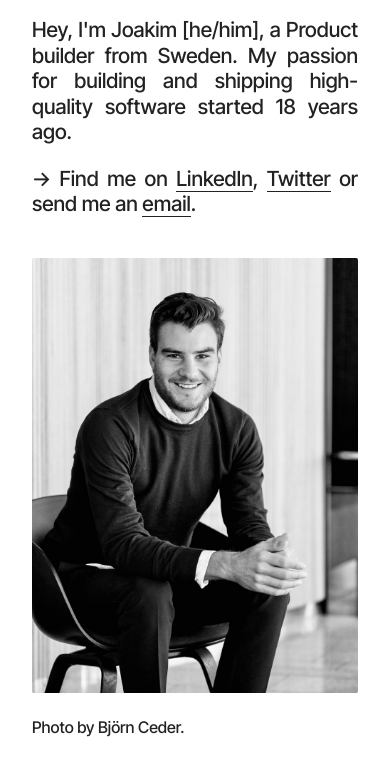
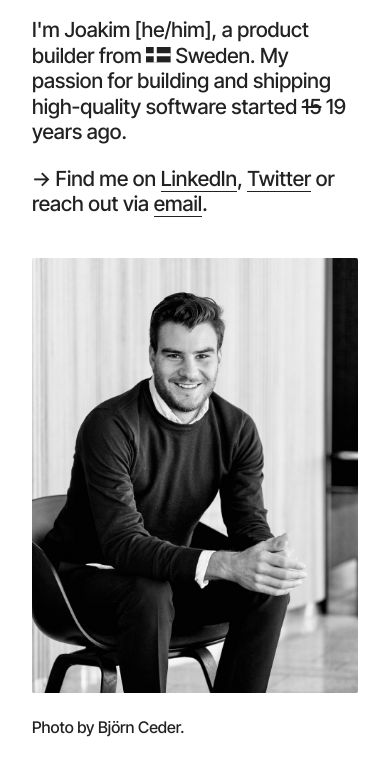
Before and after one commit to joakimgreen/joakimgreen.github.io, a plain HTML site: page index.html in a window 390 px wide. Shown: the part 92-868 px from the top of the page. Drawn offline with Linux system fonts and the light colour scheme.

Commit message:
Adding inline svg flag

```diff
--- a/index.html
+++ b/index.html
@@ -32,8 +32,9 @@
 			<h2>Founder & CEO at <a href="https://proposales.com">Proposales</a><sup>&reg;</sup></h2>
 		</header>
 		<main>
-			<p>Hey, I'm Joakim [he/him], a Product builder from Sweden. My passion for building and shipping high-quality software started 18 years ago.</p>
-			<p>-> Find me on <a href="https://www.linkedin.com/in/joakimgreen/">LinkedIn</a>, <a href="https://twitter.com/joakimgreen">Twitter</a> or send me an <a href="mailto:info@joakimgreen.com">email</a>.</p>
+			<p>I'm Joakim [he/him], a product builder from <svg role="img" class="flag" xmlns="http://www.w3.org/2000/svg" viewBox="0 0 8 5"><path class="flag__background" d="M0,0H8V5H0Z"/><path class="flag__cross" d="M0,2.5h8M3,0v5"/></svg> Sweden.
+				My passion for building and shipping high-quality software started <s>15</s> 19 years ago.</p>
+			<p>-> Find me on <a title="Visit Joakim Green's LinkedIn Profile" href="https://www.linkedin.com/in/joakimgreen/">LinkedIn</a>, <a title="Visit Joakim Green's Twitter Profile" href="https://twitter.com/joakimgreen">Twitter</a> or reach out via <a title="Send an email to Joakim Green" href="mailto:info@joakimgreen.com">email</a>.</p>
 			<br/>
 			<img src="joakim.jpg" alt="Joakim Green" />
 		</main>
--- a/main.css
+++ b/main.css
@@ -28,9 +28,10 @@ h1, h2, h3, h4, h5, h6, ul, ol {
 h1, h1 *, h2, h2 *, p, p * {
 	line-height: 1.6rem;
 	font-size: 1.3rem !important;
-	text-align: justify;
 	font-weight: 500;
 	max-width: 768px;
+	text-wrap: pretty;
+	white-space: pre-line;
 }
 h1, h2 {
 	display: inline;
@@ -66,12 +67,24 @@ img {
 	margin-bottom: 20px;
 	max-width: 458px;
 }
+.flag {
+	height: 0.74em;
+}
+.flag__background {
+	fill: #222;
+}
+.flag__cross {
+	stroke: #fff;
+}
 @media only screen and (max-width: 498px) {
 	body {
 		margin-top: 0;
 	}
 	h2 {
 		display: block;
+	}
+	p {
+		white-space: normal;
 	}
 }
 @media (prefers-color-scheme: dark) {
@@ -83,4 +96,10 @@ img {
 		color: #fff !important;
 		border-color: #fff !important;
 	}
+	.flag__background {
+		fill: #fff;
+	}
+	.flag__cross {
+		stroke: #222;
+	}
 }
```
